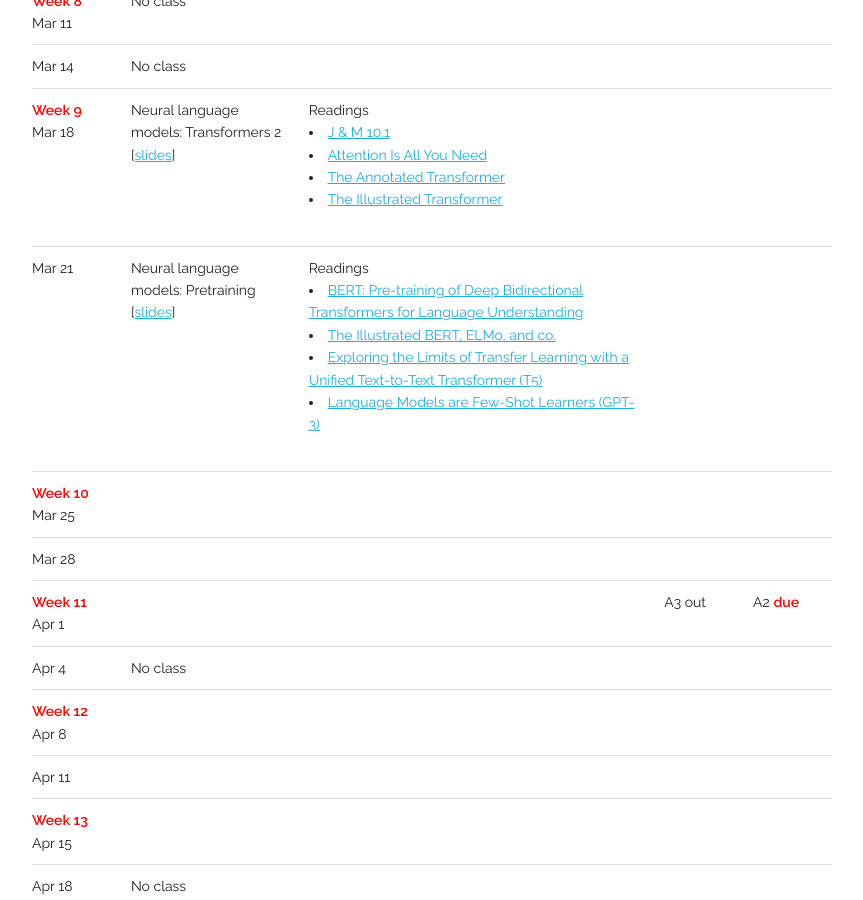
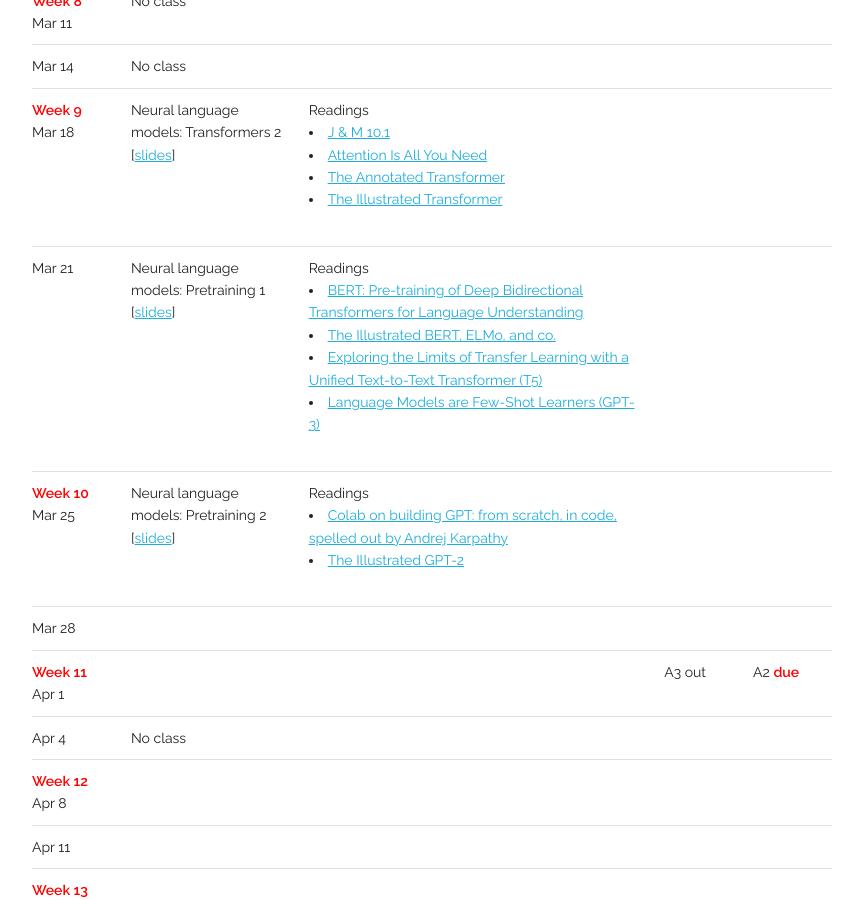
Before and after one commit to taoyds/taoyds.github.io, a Jekyll site: the page built from courses/comp3361.md, in a window 1280 px wide and 900 px high, scrolled down 3146 px. Shown: the whole window, without its empty margins (208-1071 px from the left). Built offline with Jekyll 4.4.1, drawn with Linux system fonts in a browser that asks for light colours; some web fonts are replaced.

Commit message:
Update comp3361.yaml

```diff
--- a/_data/courses/comp3361.yaml
+++ b/_data/courses/comp3361.yaml
@@ -201,7 +201,7 @@ schedule:
   - date: Mar 21
     week:
     topic:
-      - title: 'Neural language models: Pretraining'
+      - title: 'Neural language models: Pretraining 1'
         slides: /assets/courses/COMP3361-25spring-lec13.pdf
     material:
       - description: Readings
@@ -215,9 +215,13 @@ schedule:
   - date: Mar 25
     week: Week 10
     topic:
-      - title:
-        slides:
+      - title: 'Neural language models: Pretraining 2'
+        slides: /assets/courses/COMP3361-25spring-lec14.pdf
     material:
+      - description: Readings
+        list:
+          - <a href="https://colab.research.google.com/drive/1JMLa53HDuA-i7ZBmqV7ZnA3c_fvtXnx-?usp=sharing#scrollTo=Q3k1Czf7LuA9">Colab on building GPT&#58; from scratch, in code, spelled out by Andrej Karpathy</a>
+          - <a href="https://jalammar.github.io/illustrated-gpt2/">The Illustrated GPT-2</a>
     event:
     due:
   - date: Mar 28
```
